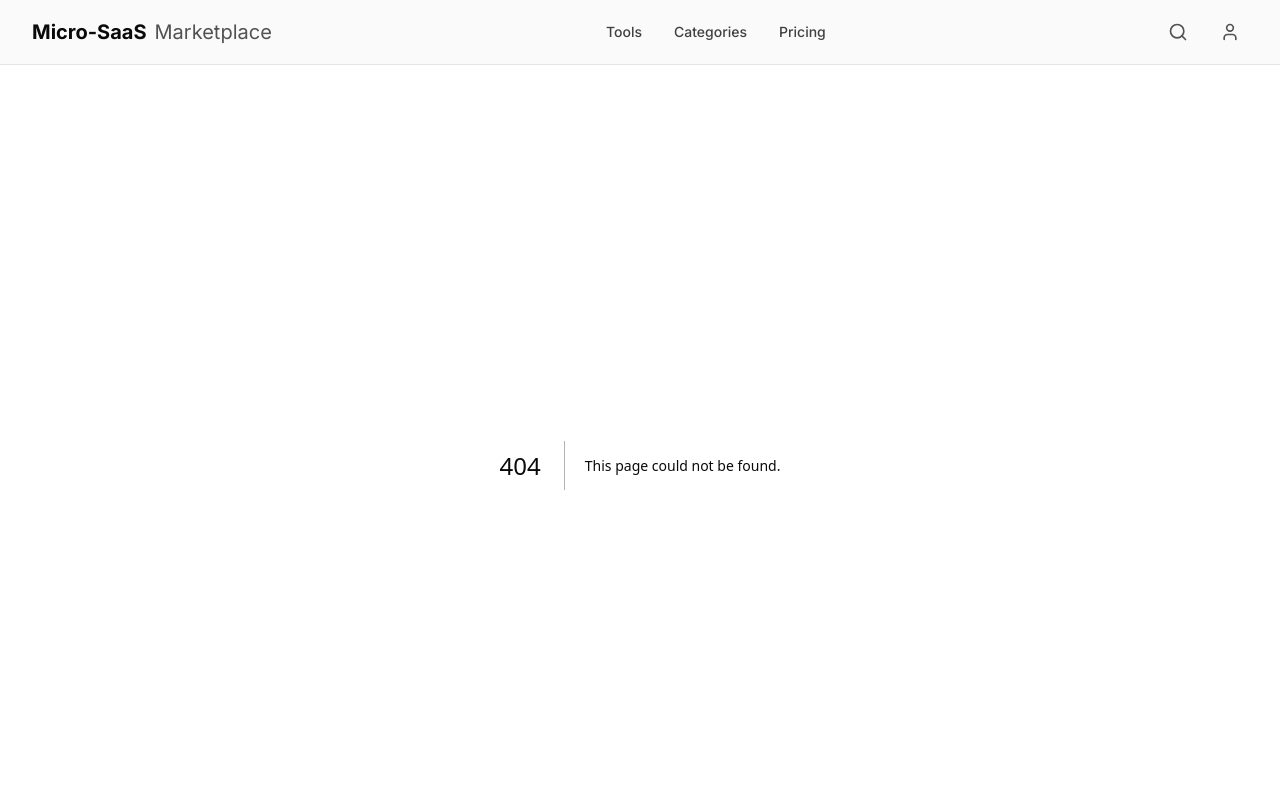
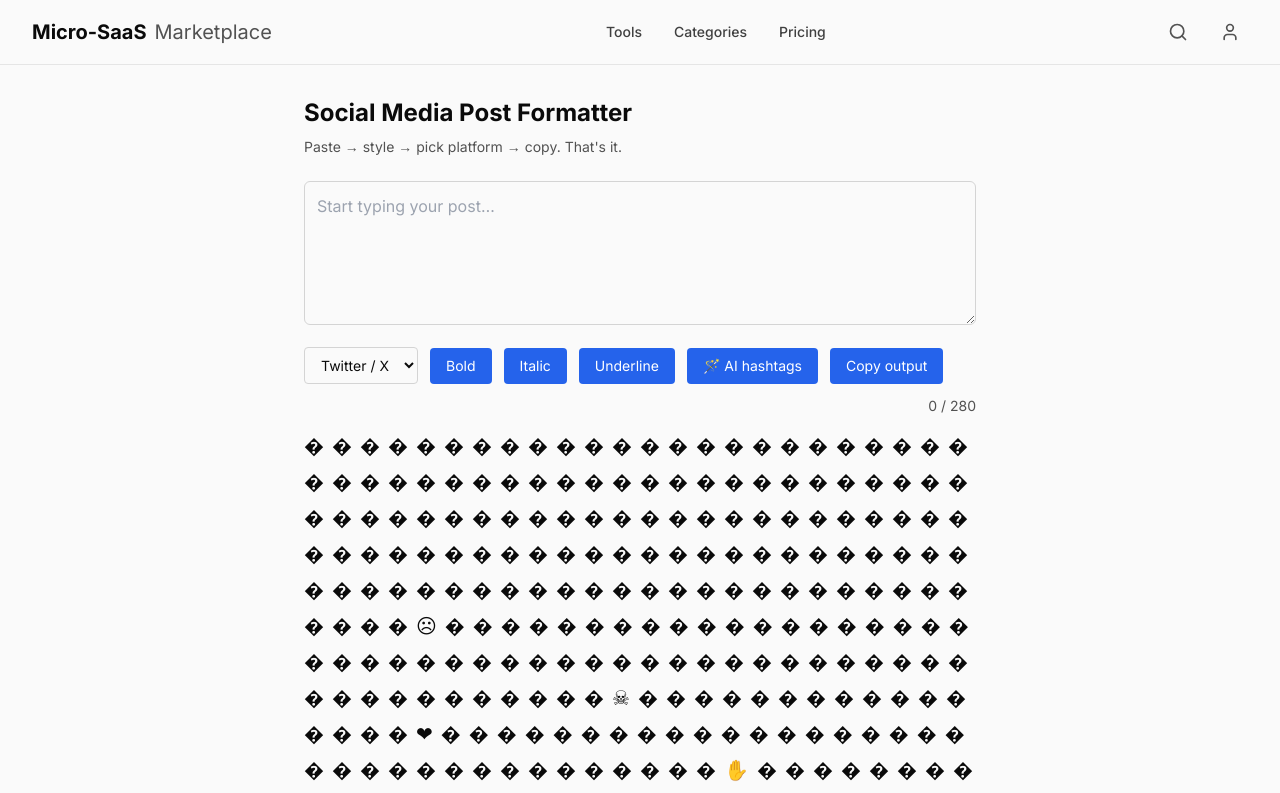
Before and after one commit to emasmela-dotcom/toolmarket365.com, a Next.js app: page /tools/social-media-post-formatter in a window 1280 px wide. Before the commit this address had no page. Shown: the top 793 px of the page. Built offline with nearby package versions, Linux system fonts and the light colour scheme.

Commit message:
Add working Social Media Post Formatter tool

```diff
--- /dev/null
+++ b/app/tools/social-media-post-formatter/page.tsx
@@ -0,0 +1,182 @@
+'use client'
+
+import { useState, useEffect, useRef } from 'react'
+
+export default function SocialMediaPostFormatter() {
+  const [input, setInput] = useState('')
+  const [platform, setPlatform] = useState('twitter')
+  const [output, setOutput] = useState('')
+  const [used, setUsed] = useState(0)
+  const [copyText, setCopyText] = useState('Copy output')
+  const textareaRef = useRef<HTMLTextAreaElement>(null)
+
+  const limits: Record<string, number> = {
+    twitter: 280,
+    instagram: 2200,
+    linkedin: 3000,
+    facebook: 63206,
+    tiktok: 2200
+  }
+
+  const unicode: Record<string, Record<string, string>> = {
+    bold: {
+      a: "𝗮", b: "𝗯", c: "𝗰", d: "𝗱", e: "𝗲", f: "𝗳", g: "𝗴", h: "𝗵", i: "𝗶", j: "𝗷", k: "𝗸", l: "𝗹", m: "𝗺", n: "𝗻", o: "𝗼", p: "𝗽", q: "𝗾", r: "𝗿", s: "𝘀", t: "𝘁", u: "𝘂", v: "𝘃", w: "𝘄", x: "𝘅", y: "𝘆", z: "𝘇",
+      A: "𝗔", B: "𝗕", C: "𝗖", D: "𝗗", E: "𝗘", F: "𝗙", G: "𝗚", H: "𝗛", I: "𝗜", J: "𝗝", K: "𝗞", L: "𝗟", M: "𝗠", N: "𝗡", O: "𝗢", P: "𝗣", Q: "𝗤", R: "𝗥", S: "𝗦", T: "𝗧", U: "𝗨", V: "𝗩", W: "𝗪", X: "𝗫", Y: "𝗬", Z: "𝗭",
+      "0": "𝟬", "1": "𝟭", "2": "𝟮", "3": "𝟯", "4": "𝟰", "5": "𝟱", "6": "𝟲", "7": "𝟳", "8": "𝟴", "9": "𝟵"
+    },
+    italic: {
+      a: "𝘢", b: "𝘣", c: "𝘤", d: "𝘥", e: "𝘦", f: "𝘧", g: "𝘨", h: "𝘩", i: "𝘪", j: "𝘫", k: "𝘬", l: "𝘭", m: "𝘮", n: "𝘯", o: "𝘰", p: "𝘱", q: "𝘲", r: "𝘳", s: "𝘴", t: "𝘵", u: "𝘶", v: "𝘷", w: "𝘸", x: "𝘹", y: "𝘺", z: "𝘻",
+      A: "𝘈", B: "𝘉", C: "𝘊", D: "𝘋", E: "𝘌", F: "𝘍", G: "𝘎", H: "𝘏", I: "𝘐", J: "𝘑", K: "𝘒", L: "𝘓", M: "𝘔", N: "𝘕", O: "𝘖", P: "𝘗", Q: "𝘘", R: "𝘙", S: "𝘚", T: "𝘛", U: "𝘜", V: "𝘝", W: "𝘞", X: "𝘟", Y: "𝘠", Z: "𝘡"
+    },
+    underline: {}
+  }
+
+  // Add combining underline to each char
+  "ABCDEFGHIJKLMNOPQRSTUVWXYZabcdefghijklmnopqrstuvwxyz0123456789".split("").forEach(ch => {
+    unicode.underline[ch] = ch + "\u0332"
+  })
+
+  const emojis = "😀😃😄😁😆😅🤣😂🙂🙃😉😊😇🥰😍🤩😘😗😚😙😋😛😜🤪😝🤑🤗🤭🤫🤔🤐🤨😐😑😏🙄😬🤥😌😔😪🤤😴😷🤒🤕🤢🤮🤧🥵🥶🥴😵🤯🤠🥳😎🤓🧐😕😟🙁☹😮😯😲😳🥺😦😧😨😰😥😢😭😱😖😣😞😓😩😫🥱😤😡😠🤬😈👿💀☠💩🤡👹👺👻👽👾🤖❤🧡💛💚💙💜🤍🖤🤎💯💢💥💫💦💨👋🤚🖐✋🖖👌🤌🤏✌🤞🤟🤘🤙👈👉👆🖕👇☝️👍👎✊👊🤛🤜👏🙌👐🤲🤝🙏✍💅🙇🙋💁🙆🙅🤷🤦🙍🙎🙄".split("")
+
+  useEffect(() => {
+    const max = limits[platform]
+    const txt = input.slice(0, max)
+    setOutput(txt)
+    setUsed(txt.length)
+  }, [input, platform])
+
+  const getSelectionText = (): string => {
+    const el = textareaRef.current
+    if (!el) return ''
+    const start = el.selectionStart
+    const end = el.selectionEnd
+    return el.value.slice(start, end)
+  }
+
+  const insertAtCursor = (text: string) => {
+    const el = textareaRef.current
+    if (!el) return
+    const start = el.selectionStart
+    const end = el.selectionEnd
+    const newValue = el.value.slice(0, start) + text + el.value.slice(end)
+    setInput(newValue)
+    setTimeout(() => {
+      el.focus()
+      el.setSelectionRange(start + text.length, start + text.length)
+    }, 0)
+  }
+
+  const handleStyle = (style: string) => {
+    const sel = getSelectionText()
+    if (!sel) {
+      alert("Select text first")
+      return
+    }
+    const mapped = sel.split("").map(ch => unicode[style][ch] || ch).join("")
+    insertAtCursor(mapped)
+  }
+
+  const handleEmoji = (emoji: string) => {
+    insertAtCursor(emoji)
+  }
+
+  const handleAITags = () => {
+    const words = input.match(/\b\w{4,}\b/g) || []
+    const tags = [...new Set(words.map(w => "#" + w.charAt(0).toUpperCase() + w.slice(1)))].slice(0, 10)
+    if (tags.length) {
+      insertAtCursor(" " + tags.join(" "))
+    }
+  }
+
+  const handleCopy = async () => {
+    try {
+      await navigator.clipboard.writeText(output)
+      setCopyText("Copied!")
+      setTimeout(() => setCopyText("Copy output"), 1200)
+    } catch (err) {
+      console.error('Failed to copy:', err)
+    }
+  }
+
+  return (
+    <div className="min-h-screen bg-mono-50 dark:bg-mono-950 text-mono-950 dark:text-mono-50 flex flex-col items-center p-8">
+      <div className="w-full max-w-2xl">
+        <h1 className="text-2xl font-bold mb-2">Social Media Post Formatter</h1>
+        <p className="text-sm text-mono-600 dark:text-mono-400 mb-6">
+          Paste → style → pick platform → copy. That&apos;s it.
+        </p>
+
+        <textarea
+          ref={textareaRef}
+          value={input}
+          onChange={(e) => setInput(e.target.value)}
+          placeholder="Start typing your post…"
+          className="w-full h-36 text-base p-3 border border-mono-300 dark:border-mono-700 rounded-md bg-mono-50 dark:bg-mono-900 text-mono-950 dark:text-mono-50 resize-y focus:outline-none focus:ring-2 focus:ring-accent-500"
+        />
+
+        <div className="flex gap-3 my-4 flex-wrap items-center">
+          <select
+            value={platform}
+            onChange={(e) => setPlatform(e.target.value)}
+            className="px-3 py-2 text-sm border border-mono-300 dark:border-mono-700 rounded bg-mono-50 dark:bg-mono-900 text-mono-950 dark:text-mono-50 focus:outline-none focus:ring-2 focus:ring-accent-500"
+          >
+            <option value="twitter">Twitter / X</option>
+            <option value="instagram">Instagram</option>
+            <option value="linkedin">LinkedIn</option>
+            <option value="facebook">Facebook</option>
+            <option value="tiktok">TikTok</option>
+          </select>
+          <button
+            onClick={() => handleStyle('bold')}
+            className="px-4 py-2 rounded bg-accent-600 text-white cursor-pointer text-sm hover:opacity-90 transition-opacity"
+          >
+            Bold
+          </button>
+          <button
+            onClick={() => handleStyle('italic')}
+            className="px-4 py-2 rounded bg-accent-600 text-white cursor-pointer text-sm hover:opacity-90 transition-opacity"
+          >
+            Italic
+          </button>
+          <button
+            onClick={() => handleStyle('underline')}
+            className="px-4 py-2 rounded bg-accent-600 text-white cursor-pointer text-sm hover:opacity-90 transition-opacity"
+          >
+            Underline
+          </button>
+          <button
+            onClick={handleAITags}
+            className="px-4 py-2 rounded bg-accent-600 text-white cursor-pointer text-sm hover:opacity-90 transition-opacity"
+          >
+            🪄 AI hashtags
+          </button>
+          <button
+            onClick={handleCopy}
+            className="px-4 py-2 rounded bg-accent-600 text-white cursor-pointer text-sm hover:opacity-90 transition-opacity"
+          >
+            {copyText}
+          </button>
+          <span className="text-sm ml-auto text-mono-600 dark:text-mono-400">
+            {used} / {limits[platform]}
+          </span>
+        </div>
+
+        <div className="max-w-2xl mt-2 flex gap-2 flex-wrap">
+          {emojis.map((emoji, i) => (
+            <span
+              key={i}
+              onClick={() => handleEmoji(emoji)}
+              className="cursor-pointer text-xl hover:scale-125 transition-transform"
+            >
+              {emoji}
+            </span>
+          ))}
+        </div>
+
+        <div className="whitespace-pre-wrap bg-mono-50 dark:bg-mono-900 border border-mono-300 dark:border-mono-700 rounded-md p-4 mt-4 w-full text-base leading-relaxed min-h-[100px]">
+          {output}
+        </div>
+      </div>
+    </div>
+  )
+}
```
